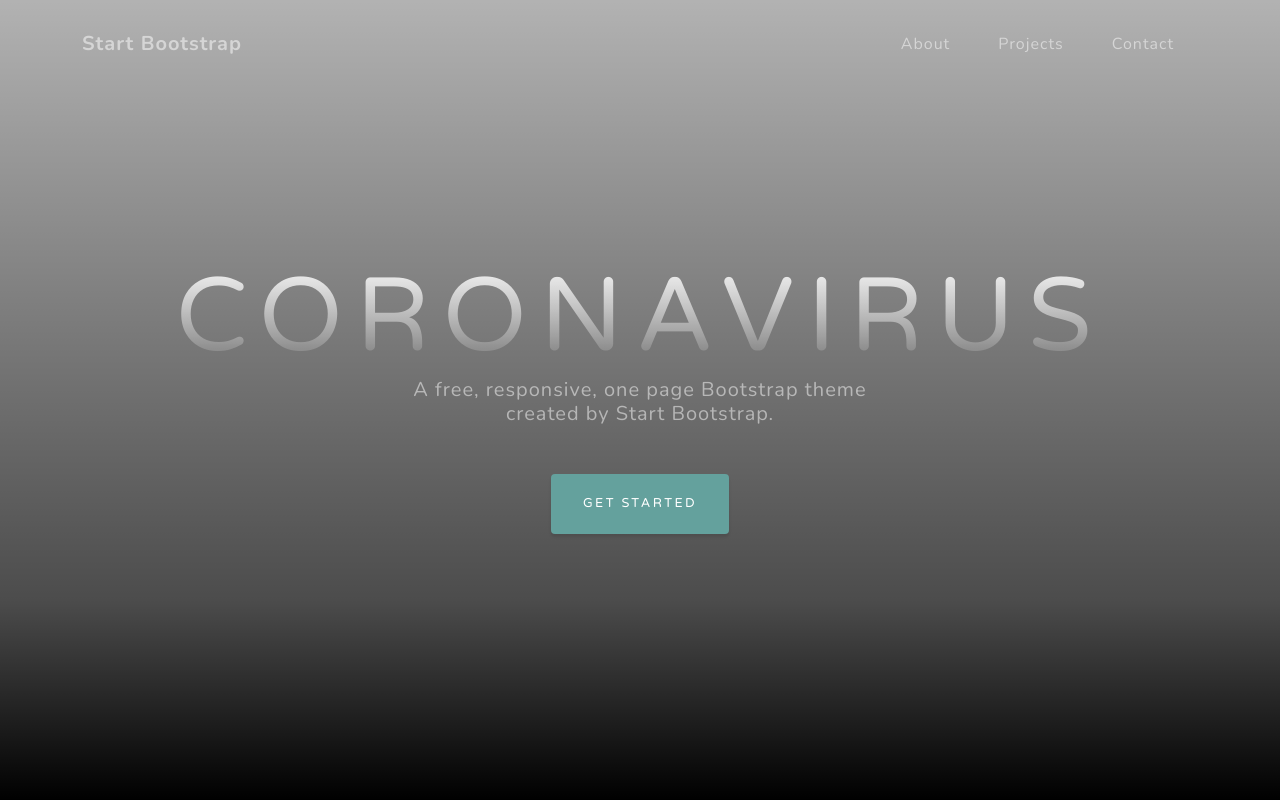
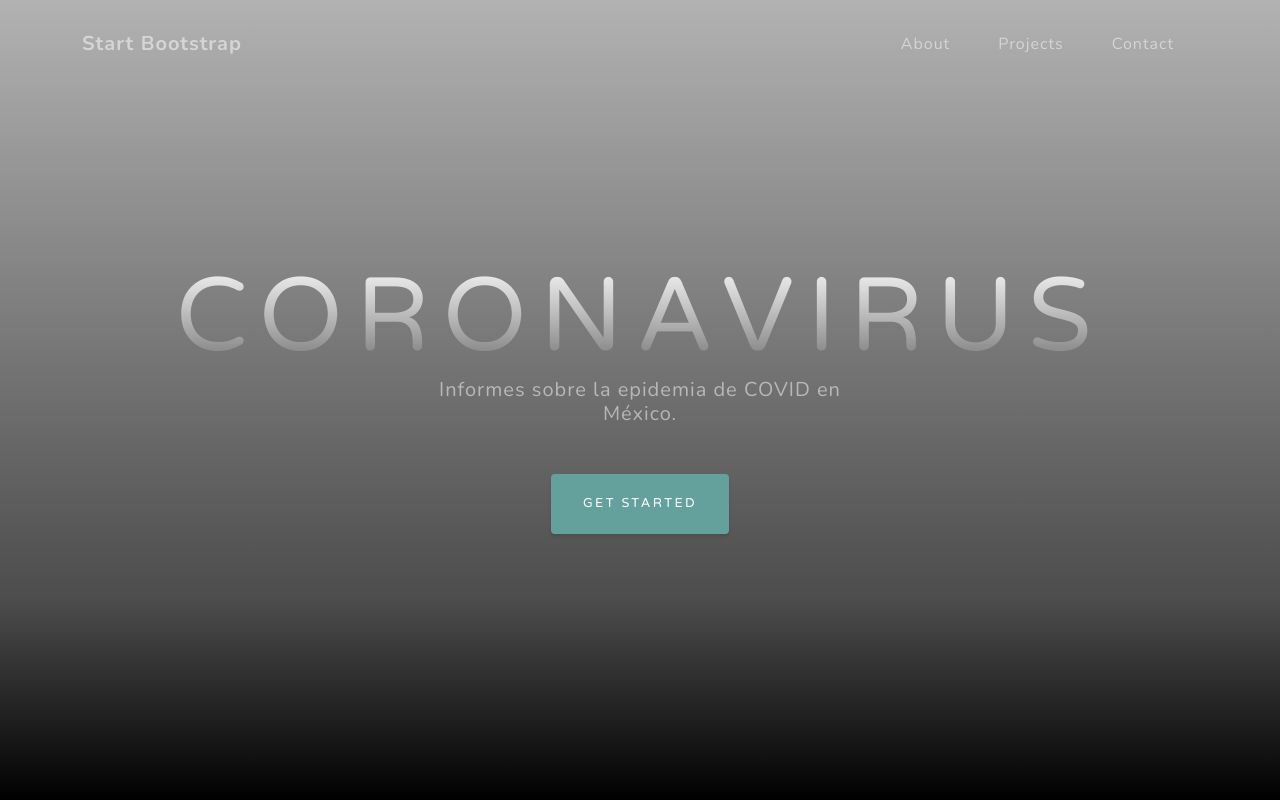
Before and after one commit to Noemi2208/SARS-COV-2-EPIDEMIOLOGY, a plain HTML site: page index.html in a window 1280 px wide. Shown: the top 800 px of the page. Drawn offline with nearby package versions, Linux system fonts and the light colour scheme.

Commit message:
Update index.html

```diff
--- a/index.html
+++ b/index.html
@@ -38,7 +38,7 @@
             <div class="container d-flex h-100 align-items-center">
                 <div class="mx-auto text-center">
                     <h1 class="mx-auto my-0 text-uppercase">CORONAVIRUS</h1>
-                    <h2 class="text-white-50 mx-auto mt-2 mb-5">A free, responsive, one page Bootstrap theme created by Start Bootstrap.</h2>
+                    <h2 class="text-white-50 mx-auto mt-2 mb-5">Informes sobre la epidemia de COVID en México.</h2>
                     <a class="btn btn-primary js-scroll-trigger" href="#about">Get Started</a>
                 </div>
             </div>
```
